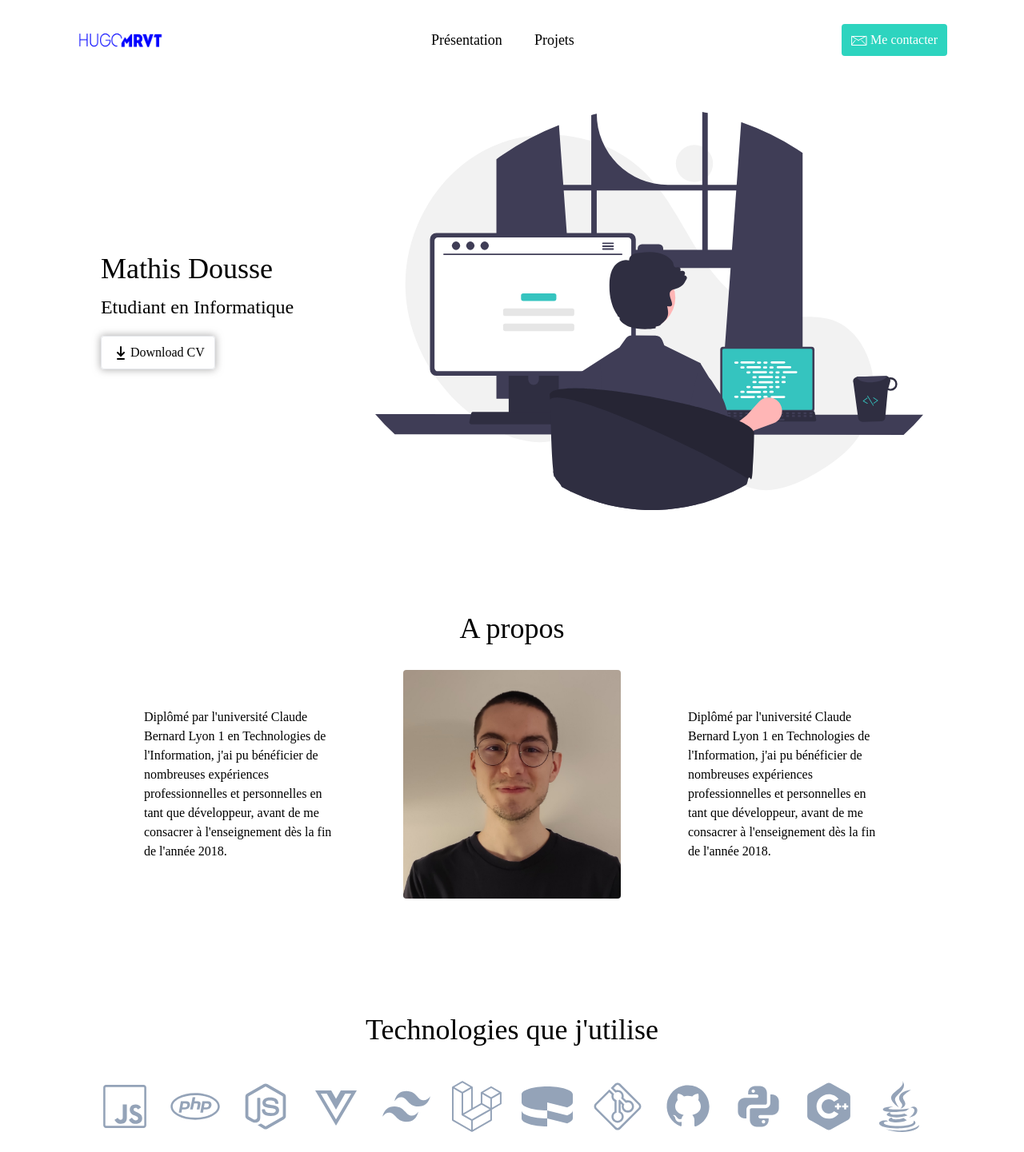
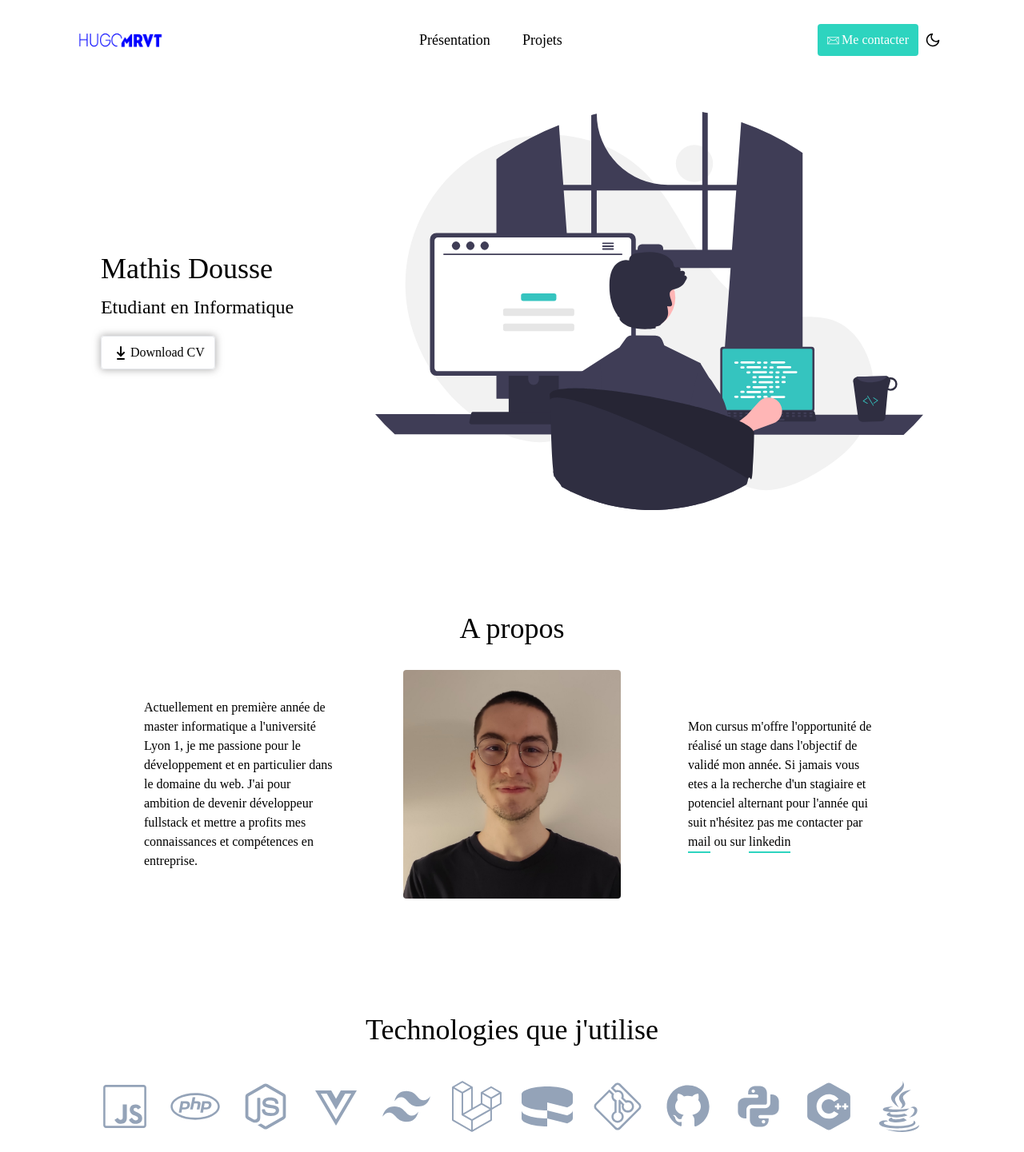
Before and after one commit to FeckNeck/portfolio, a Vue app: page / in a window 1280 px wide. Shown: the top 1441 px of the page at 80% size. Built offline with nearby package versions, Linux system fonts and the light colour scheme.

Commit message:
feat: add switch theme

```diff
--- a/src/components/AboutMe.vue
+++ b/src/components/AboutMe.vue
@@ -13,10 +13,11 @@
       <div class="sm:flex justify-evenly items-center">
         <div class="lg:shrink-0 lg:grow-0 lg:basis-1/4">
           <p class="px-4">
-            Diplômé par l'université Claude Bernard Lyon 1 en Technologies de
-            l'Information, j'ai pu bénéficier de nombreuses expériences
-            professionnelles et personnelles en tant que développeur, avant de
-            me consacrer à l'enseignement dès la fin de l'année 2018.
+            Actuellement en première année de master informatique a l'université
+            Lyon 1, je me passione pour le développement et en particulier dans
+            le domaine du web. J'ai pour ambition de devenir développeur
+            fullstack et mettre a profits mes connaissances et compétences en
+            entreprise.
           </p>
         </div>
         <div
@@ -34,10 +35,36 @@
         </div>
         <div class="lg:shrink-0 lg:grow-0 lg:basis-1/4">
           <p class="px-4">
-            Diplômé par l'université Claude Bernard Lyon 1 en Technologies de
-            l'Information, j'ai pu bénéficier de nombreuses expériences
-            professionnelles et personnelles en tant que développeur, avant de
-            me consacrer à l'enseignement dès la fin de l'année 2018.
+            Mon cursus m'offre l'opportunité de réalisé un stage dans l'objectif
+            de validé mon année. Si jamais vous etes a la recherche d'un
+            stagiaire et potenciel alternant pour l'année qui suit n'hésitez pas
+            me contacter par
+            <a
+              href="mailto:mathis.dousse@outlook.fr"
+              class="
+                bg-animation
+                border-b-2 border-teal-400
+                pb-1
+                hover:text-white hover:bg-bottom
+                transition-color
+                duration-300
+              "
+              >mail</a
+            >
+            ou sur
+            <a
+              href="https://www.linkedin.com/in/mathis-dousse"
+              target="_blank"
+              class="
+                bg-animation
+                border-b-2 border-teal-400
+                pb-1
+                hover:text-white hover:bg-bottom
+                transition-color
+                duration-300
+              "
+              >linkedin</a
+            >
           </p>
         </div>
       </div>
--- a/src/components/MyFooter.vue
+++ b/src/components/MyFooter.vue
@@ -42,7 +42,7 @@
               />
             </svg>
           </a>
-          <a>
+          <a href="https://github.com/FeckNeck" target="_blank">
             <svg
               class="
                 mx-2
--- a/src/components/MyHearder.vue
+++ b/src/components/MyHearder.vue
@@ -98,9 +98,9 @@
               "
             >
               <svg
-                width="24"
-                height="24"
-                viewBox="0 0 24 11"
+                width="18"
+                height="18"
+                viewBox="0 2 24 11"
                 fill="none"
                 stroke="currentColor"
                 stroke-width="1"
@@ -108,15 +108,17 @@
                 stroke-linejoin="round"
               >
                 <rect x="1" y="1" fill="none" width="18" height="11"></rect>
-                <line x1="1" y1="1" x2="9" y2="6"></line>
-                <line x1="9" y1="6" x2="18" y2="1"></line>
-                <line x1="1" y1="11" x2="5" y2="6"></line>
-                <line x1="18" y1="11" x2="13" y2="6"></line>
+                <line x1="1" y1="1" x2="8" y2="6"></line>
+                <line x1="19" y1="1" x2="12" y2="6"></line>
+                <line x1="1" y1="12" x2="6" y2="5"></line>
+                <line x1="19" y1="12" x2="14" y2="5"></line>
+                <line x1="8" y1="6" x2="12" y2="6"></line>
               </svg>
               <span>Me contacter </span></a
             >
           </div>
         </div>
+        <div class="flex flex-row">
           <a
             href="mailto:mathis.dousse@outlook.fr"
             class="
@@ -134,8 +136,8 @@
             "
           >
             <svg
-            width="24"
-            height="24"
+              width="18"
+              height="18"
               viewBox="0 0 24 11"
               fill="none"
               stroke="currentColor"
@@ -144,25 +146,32 @@
               stroke-linejoin="round"
             >
               <rect x="1" y="1" fill="none" width="18" height="11"></rect>
-            <line x1="1" y1="1" x2="9" y2="6"></line>
-            <line x1="9" y1="6" x2="18" y2="1"></line>
-            <line x1="1" y1="11" x2="5" y2="6"></line>
-            <line x1="18" y1="11" x2="13" y2="6"></line>
+              <line x1="1" y1="1" x2="8" y2="6"></line>
+              <line x1="19" y1="1" x2="12" y2="6"></line>
+              <line x1="1" y1="12" x2="6" y2="5"></line>
+              <line x1="19" y1="12" x2="14" y2="5"></line>
+              <line x1="8" y1="6" x2="12" y2="6"></line>
             </svg>
             <span>Me contacter </span></a
           >
+          <theme-switch-vue></theme-switch-vue>
+        </div>
       </div>
     </nav>
   </header>
 </template>
 
 <script>
+import ThemeSwitchVue from "./ThemeSwitch.vue";
 export default {
   data() {
     return {
       isOpen: false,
     };
   },
+  components: {
+    ThemeSwitchVue,
+  },
 };
 </script>
 
--- a/src/components/MyProjects.vue
+++ b/src/components/MyProjects.vue
@@ -11,7 +11,7 @@
     >
       <p class="text-4xl text-center py-8">Mes projects personnels</p>
       <div class="grid sm:grid-cols-2 gap-6 sm:px-0 px-4">
-        <div
+        <a
           class="
             border
             rounded
@@ -22,6 +22,9 @@
           "
           v-for="(project, index) in projects"
           :key="index + project.name"
+          :href="
+            'https://github.com/FeckNeck/' + project.name.toLocaleLowerCase()
+          "
         >
           <div class="flex items-center">
             <svg
@@ -56,7 +59,7 @@
               <p>{{ techno.name }}</p>
             </div>
           </div>
-        </div>
+        </a>
       </div>
     </div>
   </section>
--- /dev/null
+++ b/src/components/ThemeSwitch.vue
@@ -0,0 +1,53 @@
+<template>
+  <button class="px-2" href="#" @click.prevent="switchTheme">
+    <svg
+      width="20"
+      height="20"
+      viewBox="0 0 24 24"
+      fill="none"
+      stroke="currentColor"
+      stroke-width="2"
+      stroke-linecap="round"
+      stroke-linejoin="round"
+      class="feather feather-sun"
+      v-if="theme === 'light'"
+    >
+      <circle cx="12" cy="12" r="5"></circle>
+      <line x1="12" y1="1" x2="12" y2="3"></line>
+      <line x1="12" y1="21" x2="12" y2="23"></line>
+      <line x1="4.22" y1="4.22" x2="5.64" y2="5.64"></line>
+      <line x1="18.36" y1="18.36" x2="19.78" y2="19.78"></line>
+      <line x1="1" y1="12" x2="3" y2="12"></line>
+      <line x1="21" y1="12" x2="23" y2="12"></line>
+      <line x1="4.22" y1="19.78" x2="5.64" y2="18.36"></line>
+      <line x1="18.36" y1="5.64" x2="19.78" y2="4.22"></line>
+    </svg>
+    <svg
+      width="20"
+      height="20"
+      viewBox="0 0 24 24"
+      fill="none"
+      stroke="currentColor"
+      stroke-width="2"
+      stroke-linecap="round"
+      stroke-linejoin="round"
+      class="feather feather-moon"
+      v-else
+    >
+      <path d="M21 12.79A9 9 0 1 1 11.21 3 7 7 0 0 0 21 12.79z"></path>
+    </svg>
+  </button>
+</template>
+
+<script>
+export default {
+  data() {
+    return {
+      theme: String,
+    };
+  },
+};
+</script>
+
+<style>
+</style>
--- a/src/index.css
+++ b/src/index.css
@@ -8,3 +8,9 @@
         src: local('Nunito'), url(./assets/fonts/Nunito-Regular.ttf) format('ttf');
     }
 }
+
+.bg-animation{
+    background-image: linear-gradient(to top, rgb(45 212 191)  50%, white 50%);
+    background-size: 100% 200%;
+    background-position: top;
+}
```
Lines whose indentation alone changed are shown as unchanged.
